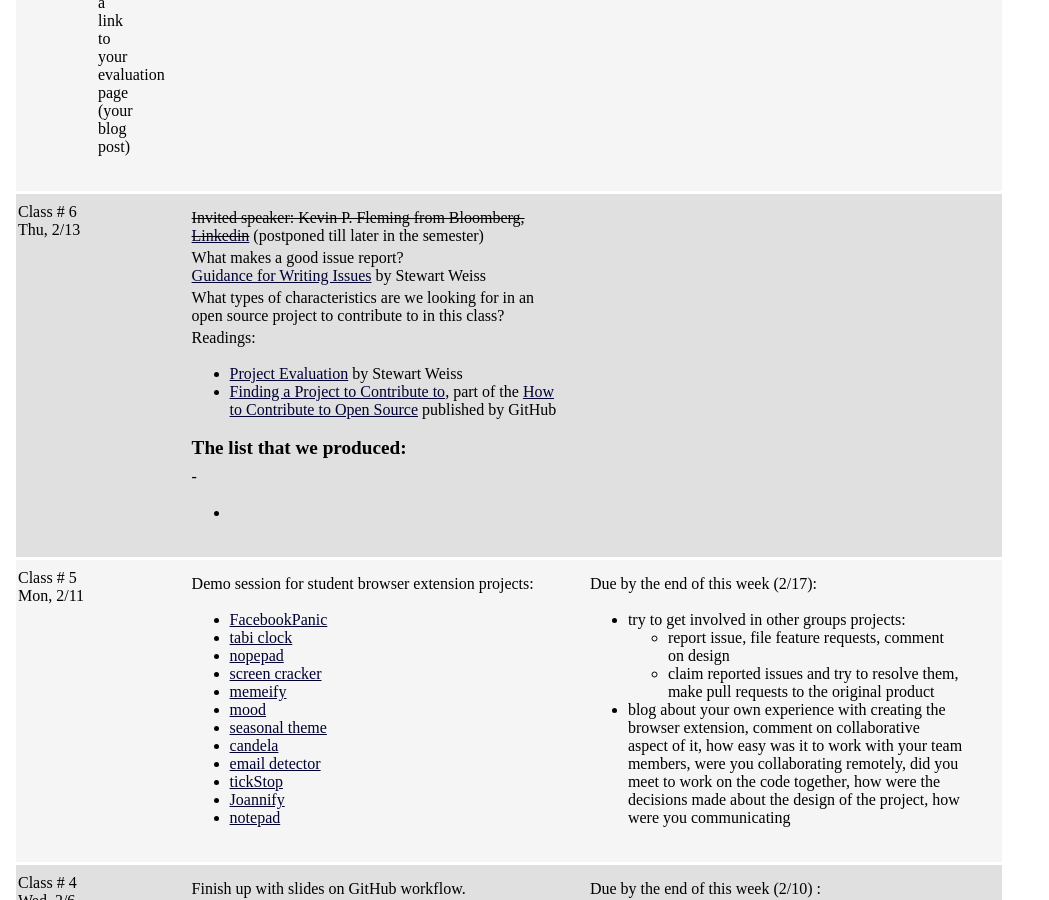
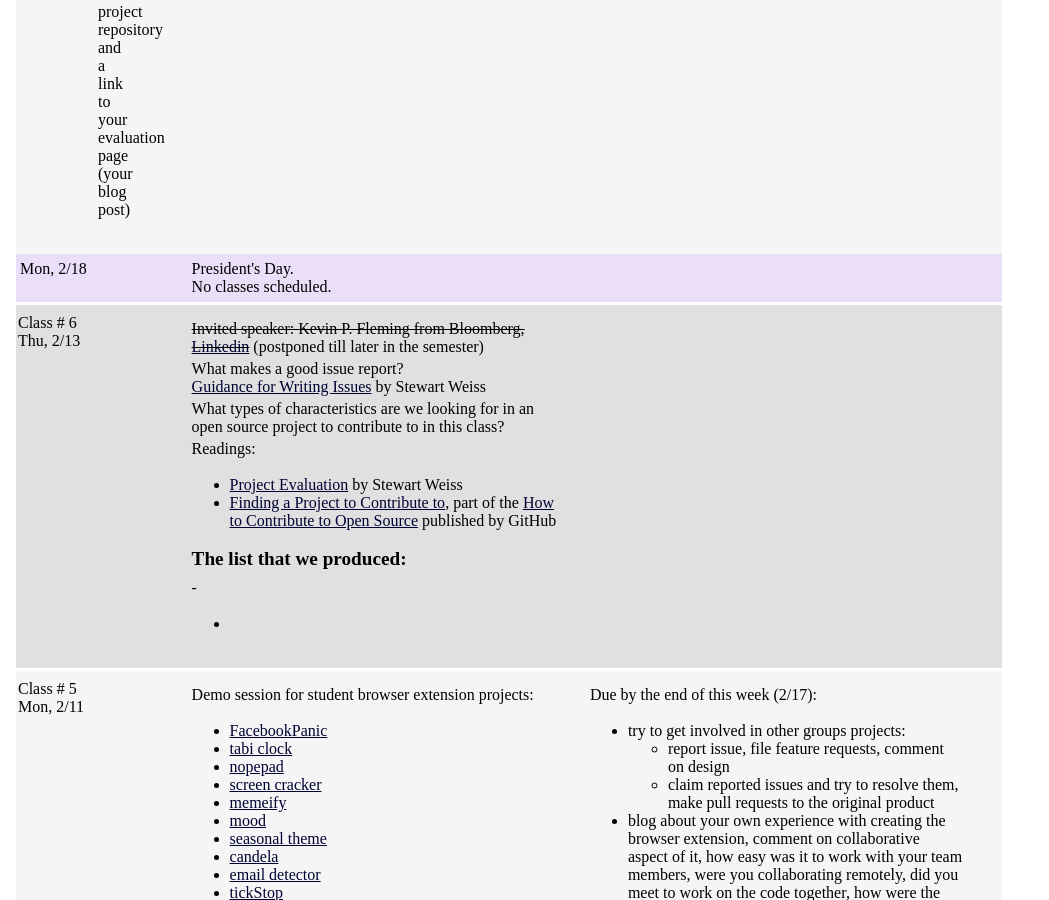
Before and after one commit to joannakl/ossd_s19, a Jekyll site: the page built from daily.html, in a window 1280 px wide and 900 px high, scrolled down 3964 px. Shown: the whole window, without its empty margins (0-1049 px from the left). Built offline with Jekyll 4.4.1, drawn with Linux system fonts in a browser that asks for light colours; comment, search, counter and statistics services are not loaded.

Commit message:
fixing formatting

```diff
--- a/_includes/daily/change_0218.markdown
+++ b/_includes/daily/change_0218.markdown
@@ -7,7 +7,7 @@ Mon, 2/18
 </p>
 </div>
 
-<div class="column_recitation">
+<div class="column_materials">
 <p markdown="block">
 
 President's Day. <br>
@@ -16,4 +16,10 @@ No classes scheduled.
 </p>
 </div>
 
+
+<div class="column_assign">
+<p markdown="block">
+</p>
 </div>
+
+</div>
--- a/daily.html
+++ b/daily.html
@@ -7,10 +7,11 @@ days:
     - "04"
     - "05"
     - "06"
+    - "change_0218"
     - "07"
     - "08"
     - "09"
-#    - "10"
+    - "10"
 #    - "11"
 #    - "12"
 #    - "13"
```
